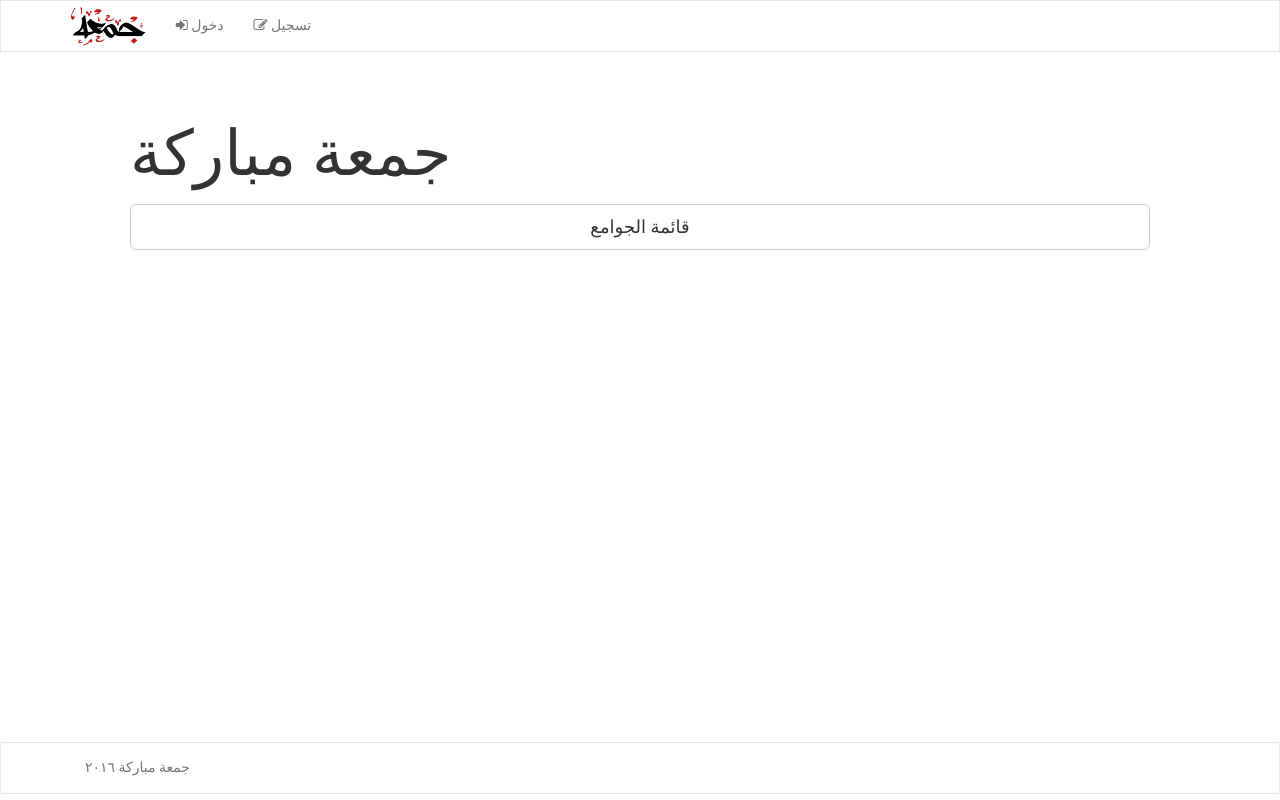
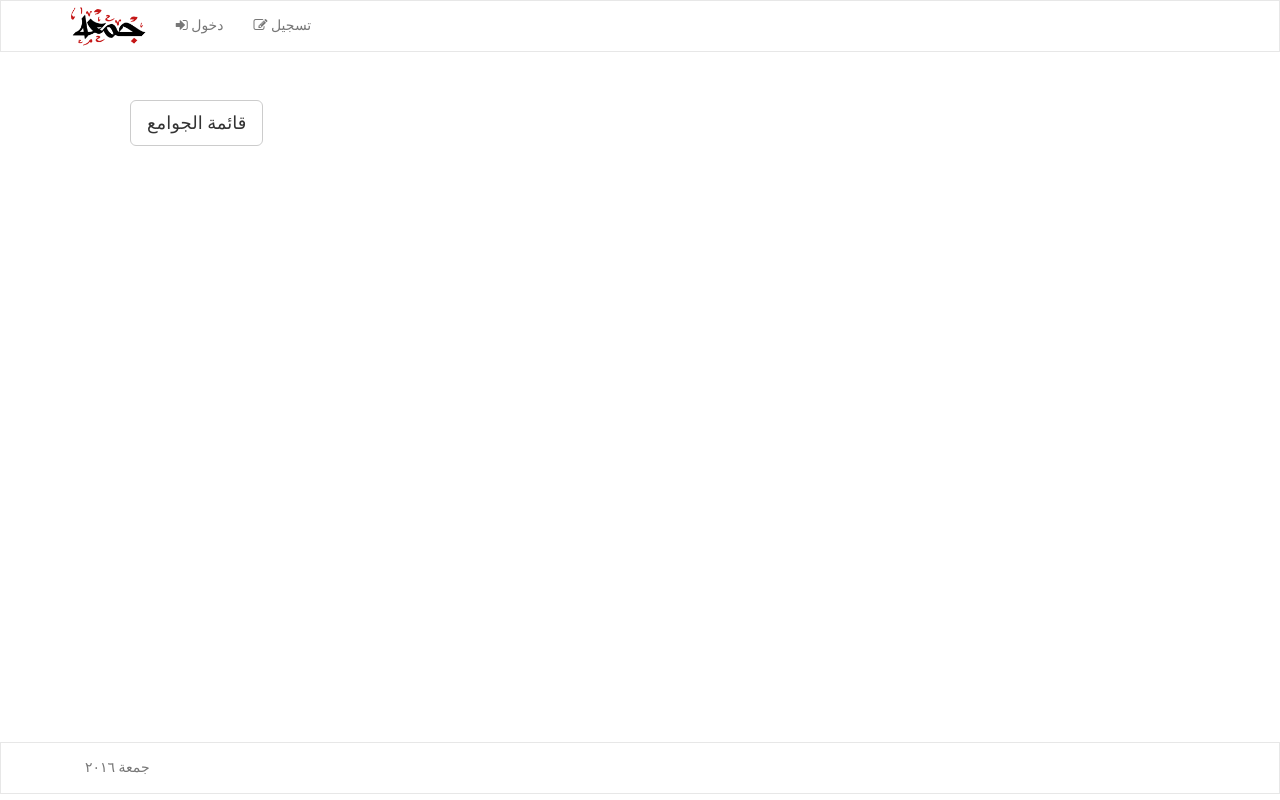
Before and after one commit to kaluaim/Jumuah, a Flask app: page / in a window 1280 px wide. Run offline with Flask 2, Linux system fonts and the light colour scheme; some libraries are stand-ins or nearby versions; some web fonts are replaced.

Commit message:
removing old name

```diff
--- a/jumuah/templates/base.html
+++ b/jumuah/templates/base.html
@@ -11,7 +11,7 @@
   <meta charset="utf-8" />
   <meta name="viewport" content="width=device-width, initial-scale=1.0">
   {% block head %}{% endblock %}
-  <title>جمعة مباركة{% block title %}{% endblock %}</title>
+  <title>جمعة{% block title %}{% endblock %}</title>
 </head>
 
 <body>
@@ -76,7 +76,7 @@
   <footer>
     <nav class="navbar navbar-default navbar-footer">
       <div class="container">
-        <p class="navbar-text">جمعة مباركة ٢٠١٦</p>
+        <p class="navbar-text">جمعة ٢٠١٦</p>
       </div>
     </nav>
   </footer>
--- a/jumuah/templates/index.html
+++ b/jumuah/templates/index.html
@@ -2,8 +2,6 @@
 
 {% block content %}
 <div class="jumbotron">
-  <h1>جمعة مباركة</h1>
-  <p></p>
-  <p><a class="btn btn-default btn-lg center-block" href="/mosque/" role="button">قائمة الجوامع</a></p>
+  <p><a class="btn btn-default btn-lg" href="/mosque/" role="button">قائمة الجوامع</a></p>
 </div>
 {% endblock %}
```
